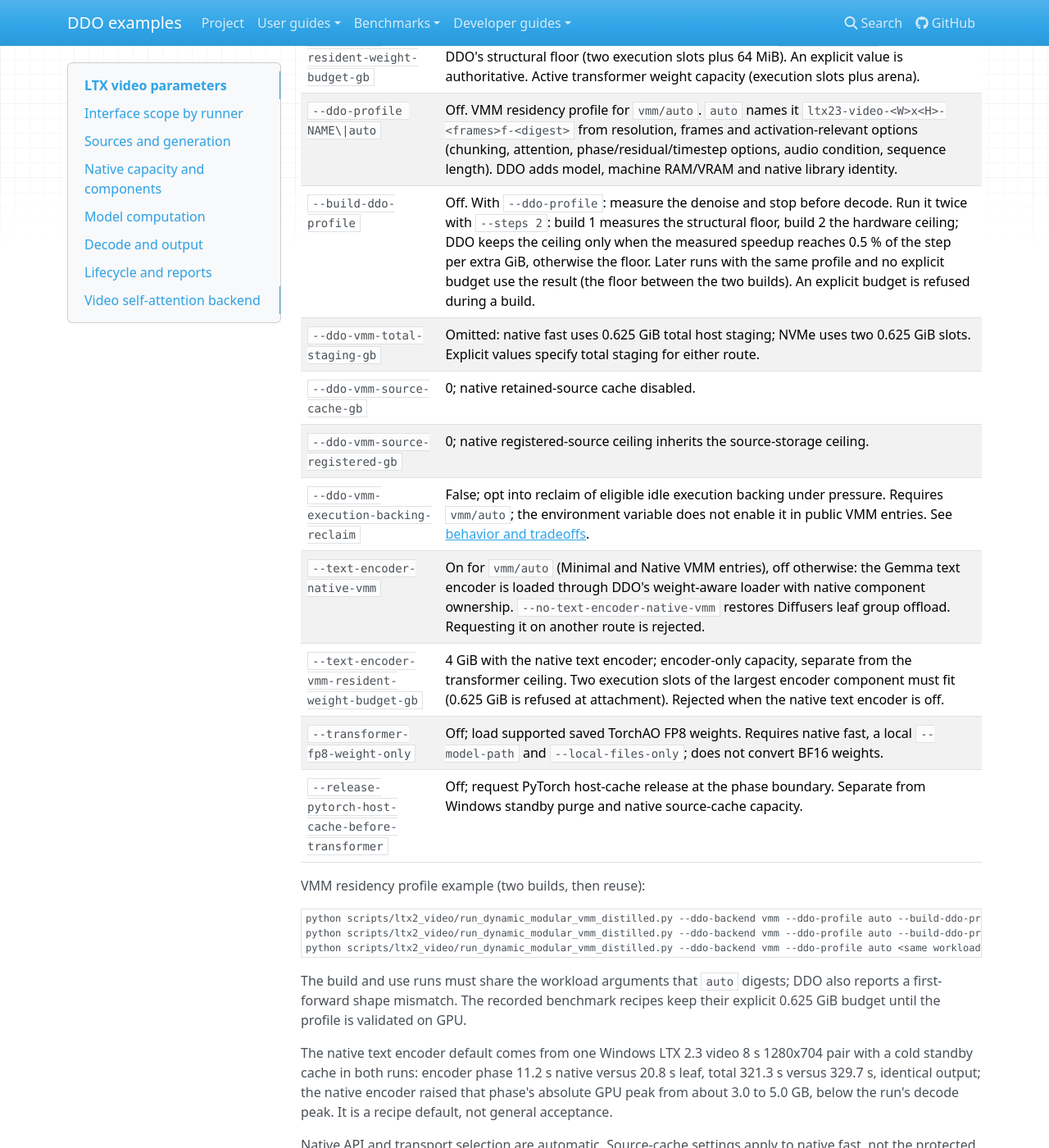
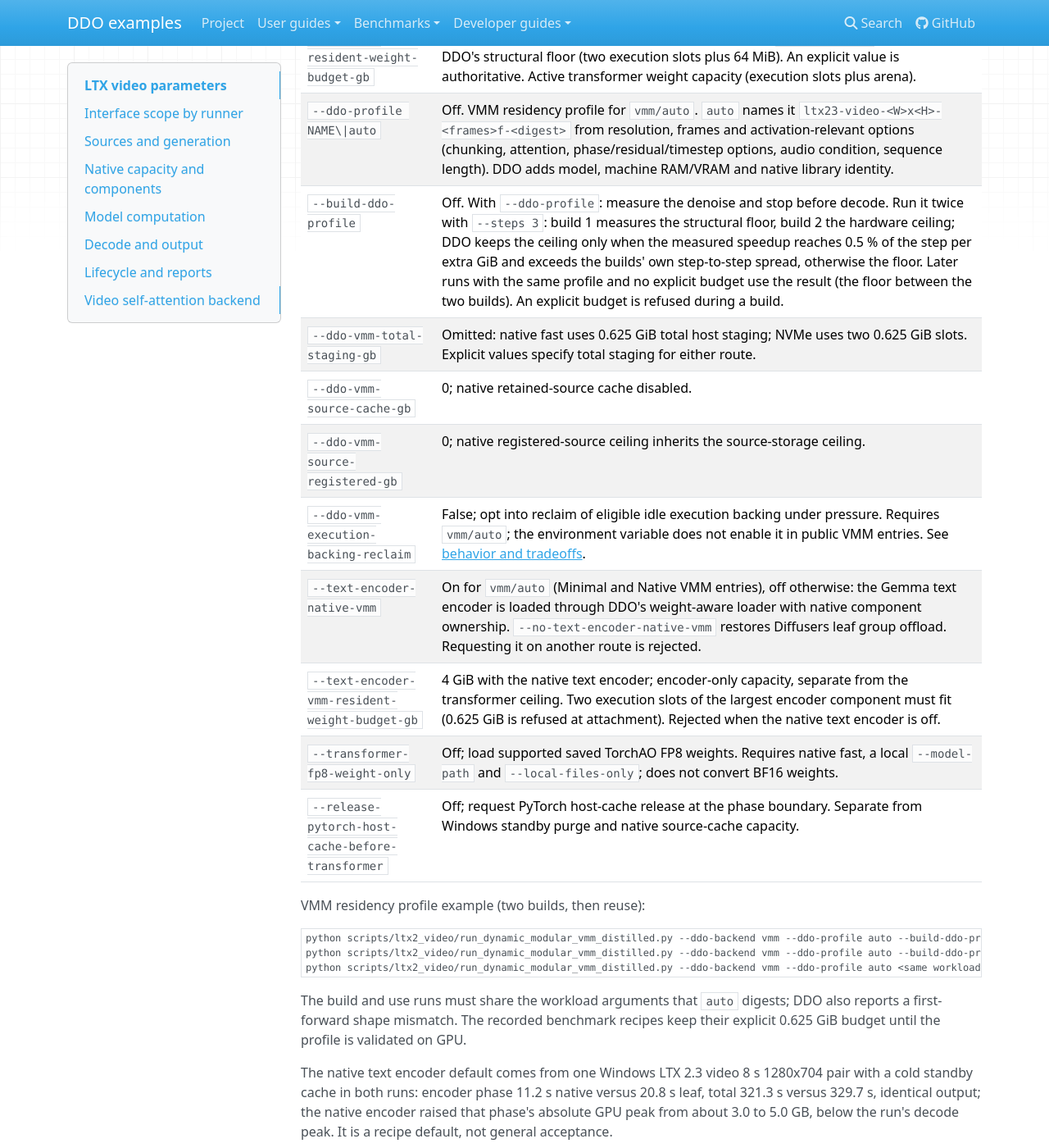
Before and after one commit to DEVAIEXP/ddo-examples, an MkDocs documentation site: the page built from docs/user/ltx2-video-parameters.md, in a window 1280 px wide and 1400 px high, scrolled down 2503 px. Shown: the whole window at 82% size. Built offline with MkDocs 1.6.1, drawn with Linux system fonts in a browser that asks for light colours.

Commit message:
docs: VMM residency profile builds need three steps
The --build-ddo-profile help, the LTX video parameter reference and the
runner architecture guide now ask for --steps 3, so each build measures two
steady steps and DDO can compare the gain with the builds' own spread.

Co-Authored-By: Claude Opus 5.5 <noreply@anthropic.com>

````diff
--- a/docs/user/ltx2-video-parameters.md
+++ b/docs/user/ltx2-video-parameters.md
@@ -56,7 +56,7 @@ Capacities use GiB; they are independent limits, not total GPU usage.
 | `--ddo-backend`, `--ddo-preset` | `vmm`, `auto`; experimental native fast. `nvme_baseline` selects the protected NVMe route. |
 | `--ddo-vmm-resident-weight-budget-gb` | Omitted: the saved VMM residency profile selected by `--ddo-profile`, otherwise DDO's structural floor (two execution slots plus 64 MiB). An explicit value is authoritative. Active transformer weight capacity (execution slots plus arena). |
 | `--ddo-profile NAME\|auto` | Off. VMM residency profile for `vmm/auto`. `auto` names it `ltx23-video-<W>x<H>-<frames>f-<digest>` from resolution, frames and activation-relevant options (chunking, attention, phase/residual/timestep options, audio condition, sequence length). DDO adds model, machine RAM/VRAM and native library identity. |
-| `--build-ddo-profile` | Off. With `--ddo-profile`: measure the denoise and stop before decode. Run it twice with `--steps 2`: build 1 measures the structural floor, build 2 the hardware ceiling; DDO keeps the ceiling only when the measured speedup reaches 0.5 % of the step per extra GiB, otherwise the floor. Later runs with the same profile and no explicit budget use the result (the floor between the two builds). An explicit budget is refused during a build. |
+| `--build-ddo-profile` | Off. With `--ddo-profile`: measure the denoise and stop before decode. Run it twice with `--steps 3`: build 1 measures the structural floor, build 2 the hardware ceiling; DDO keeps the ceiling only when the measured speedup reaches 0.5 % of the step per extra GiB and exceeds the builds' own step-to-step spread, otherwise the floor. Later runs with the same profile and no explicit budget use the result (the floor between the two builds). An explicit budget is refused during a build. |
 | `--ddo-vmm-total-staging-gb` | Omitted: native fast uses 0.625 GiB total host staging; NVMe uses two 0.625 GiB slots. Explicit values specify total staging for either route. |
 | `--ddo-vmm-source-cache-gb` | 0; native retained-source cache disabled. |
 | `--ddo-vmm-source-registered-gb` | 0; native registered-source ceiling inherits the source-storage ceiling. |
@@ -69,8 +69,8 @@ Capacities use GiB; they are independent limits, not total GPU usage.
 VMM residency profile example (two builds, then reuse):
 
 ```powershell
-python scripts/ltx2_video/run_dynamic_modular_vmm_distilled.py --ddo-backend vmm --ddo-profile auto --build-ddo-profile --steps 2 <workload arguments>
-python scripts/ltx2_video/run_dynamic_modular_vmm_distilled.py --ddo-backend vmm --ddo-profile auto --build-ddo-profile --steps 2 <workload arguments>
+python scripts/ltx2_video/run_dynamic_modular_vmm_distilled.py --ddo-backend vmm --ddo-profile auto --build-ddo-profile --steps 3 <workload arguments>
+python scripts/ltx2_video/run_dynamic_modular_vmm_distilled.py --ddo-backend vmm --ddo-profile auto --build-ddo-profile --steps 3 <workload arguments>
 python scripts/ltx2_video/run_dynamic_modular_vmm_distilled.py --ddo-backend vmm --ddo-profile auto <same workload arguments>
 ```
 
````
Also changed, not shown: docs/developer/architecture.md (+1 -1 lines), 1 other file.
